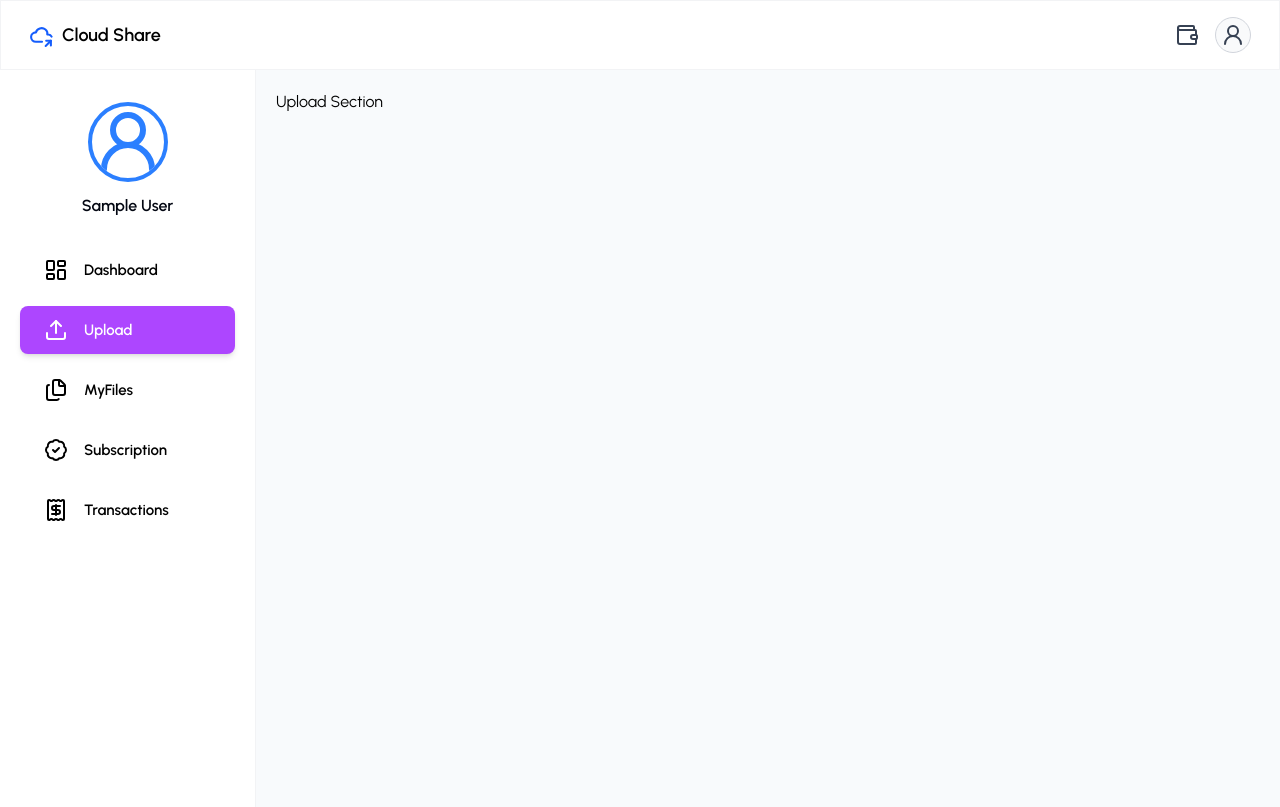
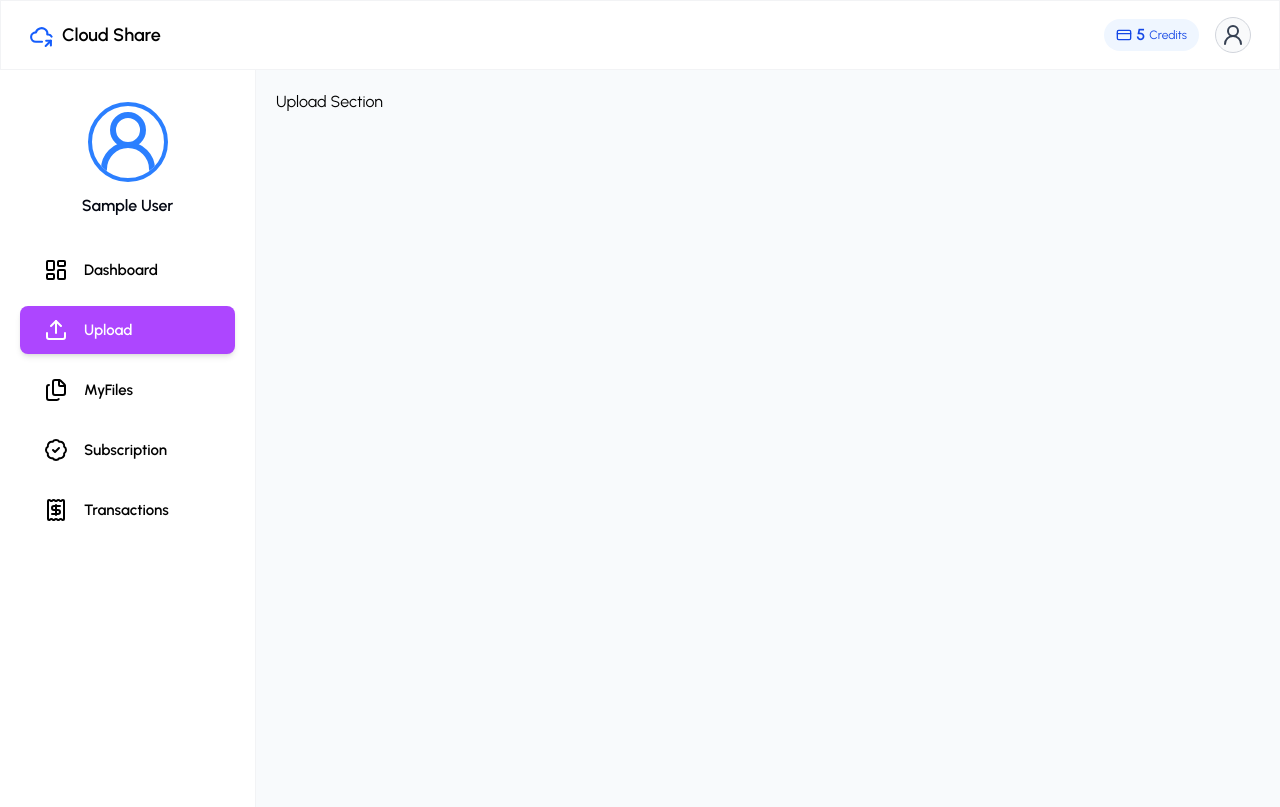
Before and after one commit to lalit2506verma/CloudShare, a React (Vite) app: page /upload in a window 1280 px wide. Built offline with nearby package versions, Linux system fonts and the light colour scheme; sample sign-in values are in the browser's storage; a web font is replaced by a local one.

Commit message:
Display Credit Component

```diff
--- /dev/null
+++ b/src/components/DisplayCredits.jsx
@@ -0,0 +1,14 @@
+import { CreditCard } from 'lucide-react'
+import React from 'react'
+
+const DisplayCredits = ({credits}) => {
+  return (
+    <div className="flex items-center gap-1 bg-blue-50 px-3 py-1 rounded-full text-blue-700">
+      <CreditCard size={16} />
+      <span className="font-semibold">{credits}</span>
+      <span className="text-xs">Credits</span>
+    </div>
+  )
+}
+
+export default DisplayCredits
--- a/src/components/Navbar.jsx
+++ b/src/components/Navbar.jsx
@@ -4,6 +4,7 @@ import { TbCloudShare } from "react-icons/tb";
 import { Link } from "react-router-dom";
 import { useAuth } from "../contexts/AuthContext";
 import SideMenu from "./SideMenu";
+import DisplayCredits from "./DisplayCredits";
 
 const Navbar = ({openSideMenu, setOpenSideMenu, activeMenu}) => {
   const { user } = useAuth();
@@ -38,7 +39,7 @@ const Navbar = ({openSideMenu, setOpenSideMenu, activeMenu}) => {
       {user && (
         <div className="flex items-center gap-4">
           <Link to="/subscription">
-            <Wallet className="text-gray-700" />
+            <DisplayCredits credits={5}/>
           </Link>
 
           {/* Profile Button */}
```
